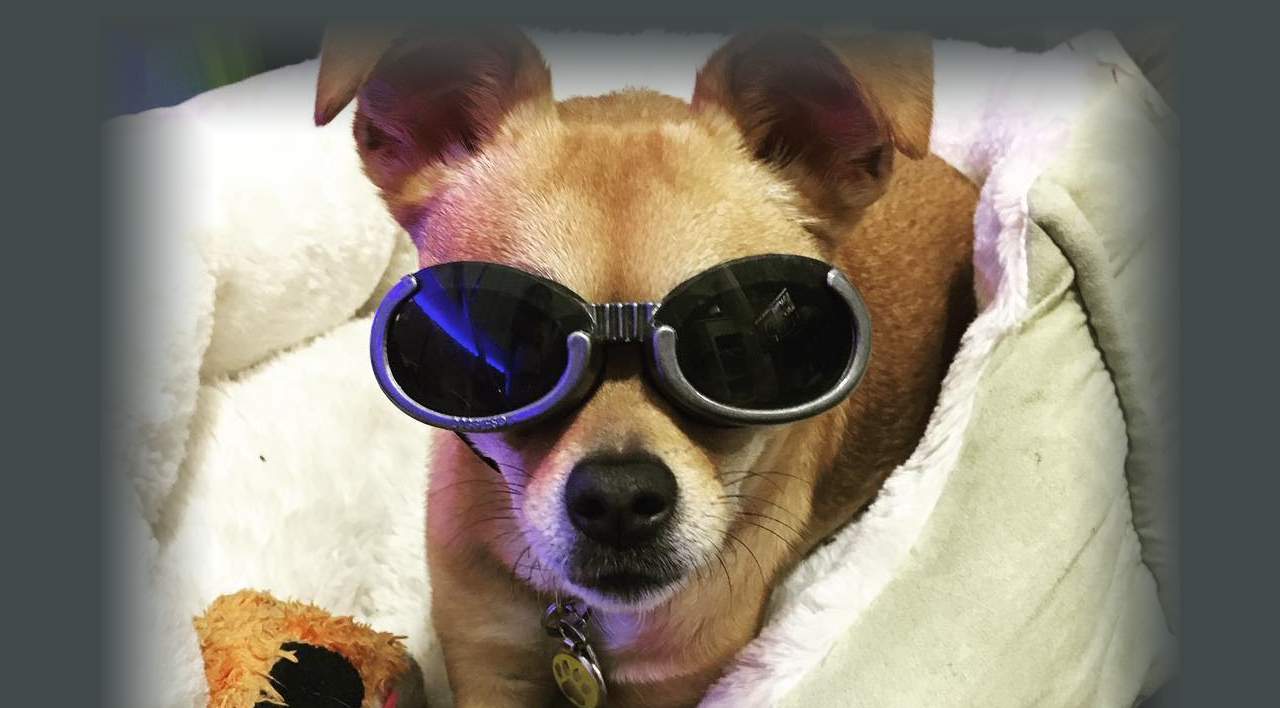
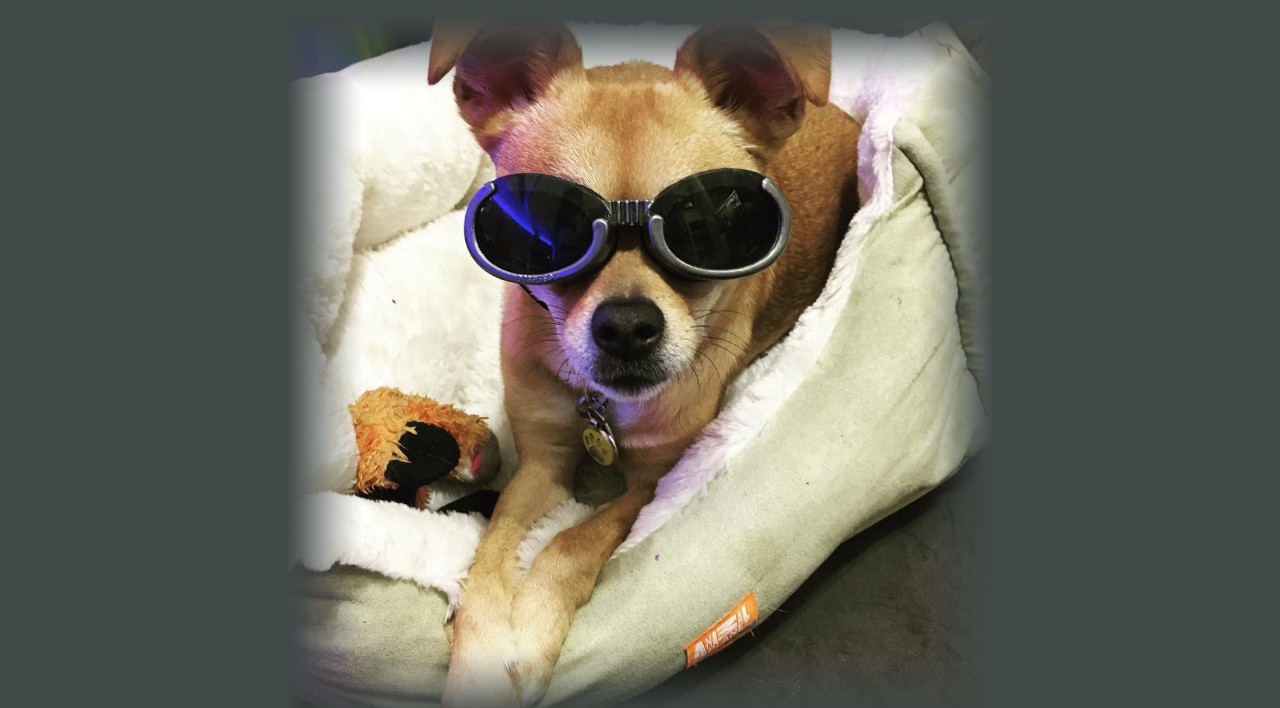
Before and after one commit to voodoo907/Chuggle, a plain HTML site: page index.html in a window 1280 px wide. Shown: the top 708 px of the page. Drawn offline with Linux system fonts and the light colour scheme.

Commit message:
Update index.html

```diff
--- a/index.html
+++ b/index.html
@@ -2,7 +2,7 @@
 <title>Peggy the Chuggle</title>
   <center>
     <a href="https://www.instagram.com/p/BTAVu-mjYu3">
-      <img src="Peggy.png" alt="Peggy looking dope">
+      <img src="Peggy.png" alt="Peggy looking dope" width="704" height="720">
     </a>
     <p style="font-family:tahoma;color:pink;">Check out her <a href="https://www.twitch.tv/karacorvus">Twitch channel</a>, <a href="https://www.instagram.com/peggythechuggle/">Instagram</a>, and <a href="http://cutegirldoesrapidfirelegfarts.com">sister site</a>. </p>
 </center>
```
